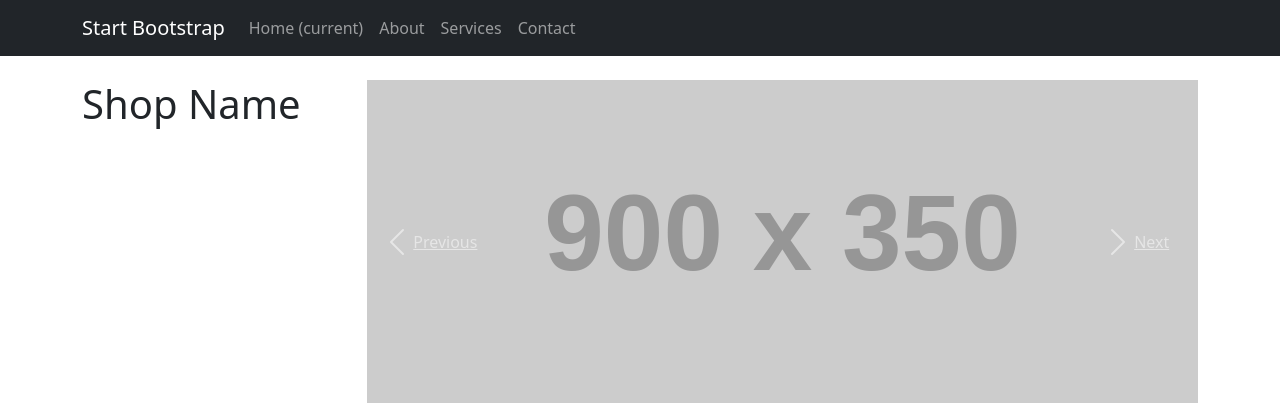
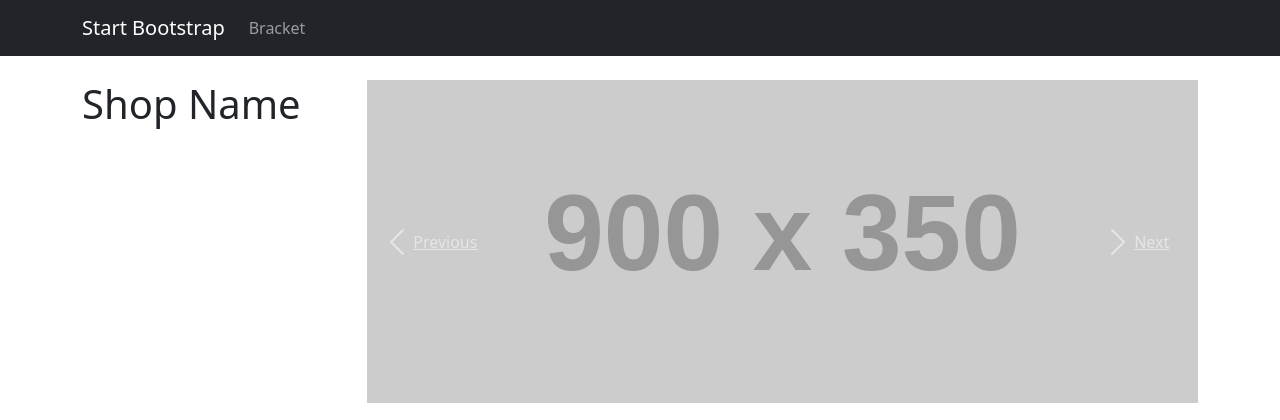
Before and after one commit to Dmytrenko-Roman/car-sales-website, a Django app: page / in a window 1280 px wide. Shown: the top 420 px of the page. Run offline with Django 3.2, Linux system fonts and the light colour scheme; grey boxes labelled with a size stand in for pictures from a placeholder-image service; data that the repository does not hold is empty; some libraries are stand-ins or nearby versions.

Commit message:
❄️ Added a bracket tot base.html ❄️

```diff
--- a/django/carsales/mainapp/templates/base.html
+++ b/django/carsales/mainapp/templates/base.html
@@ -35,19 +35,8 @@
       </button>
       <div class="collapse navbar-collapse" id="navbarResponsive">
         <ul class="navbar-nav ml-auto">
-          <li class="nav-item active">
-            <a class="nav-link" href="#">Home
-              <span class="sr-only">(current)</span>
-            </a>
-          </li>
           <li class="nav-item">
-            <a class="nav-link" href="#">About</a>
-          </li>
-          <li class="nav-item">
-            <a class="nav-link" href="#">Services</a>
-          </li>
-          <li class="nav-item">
-            <a class="nav-link" href="#">Contact</a>
+            <a class="nav-link" href="#">Bracket</a>
           </li>
         </ul>
       </div>
```
